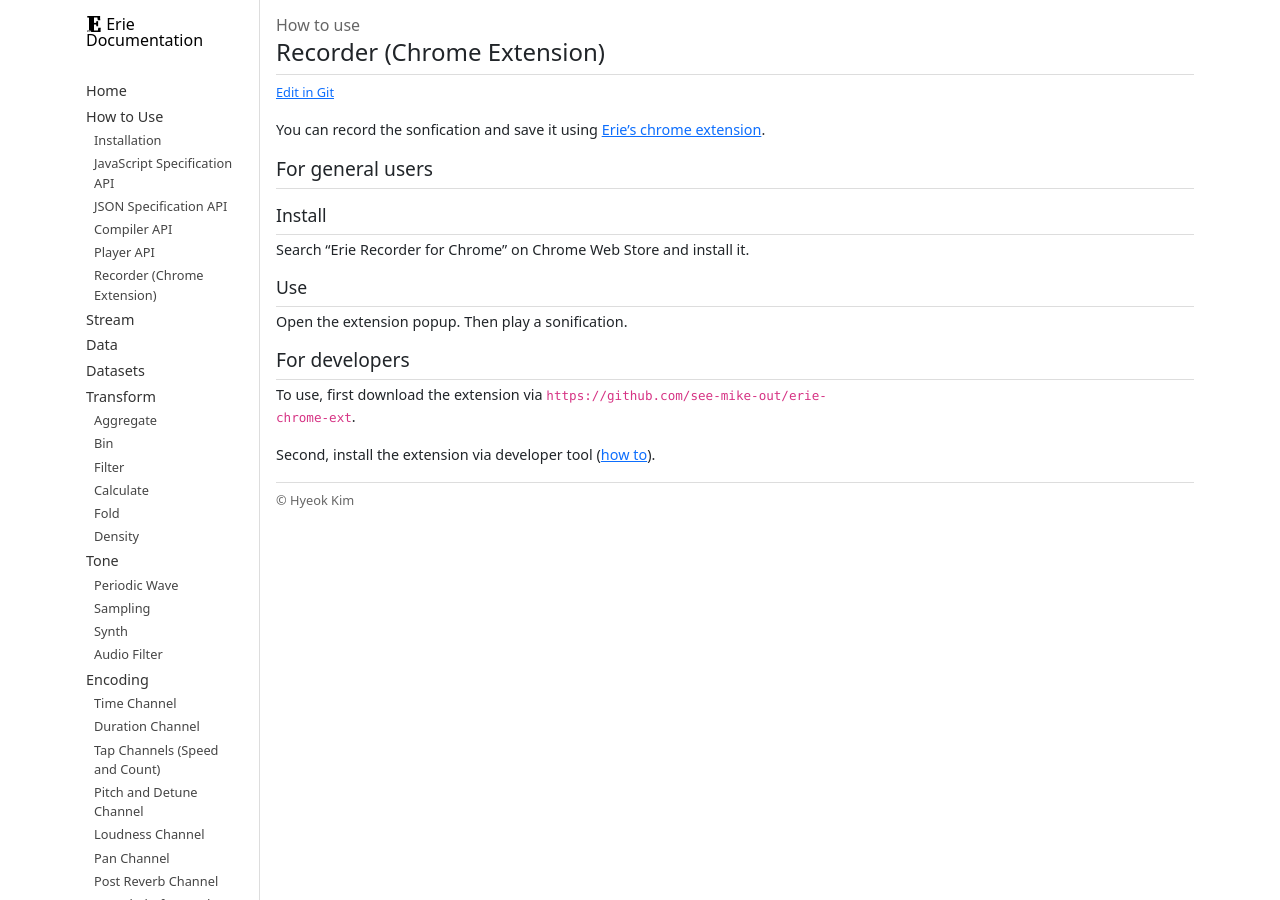
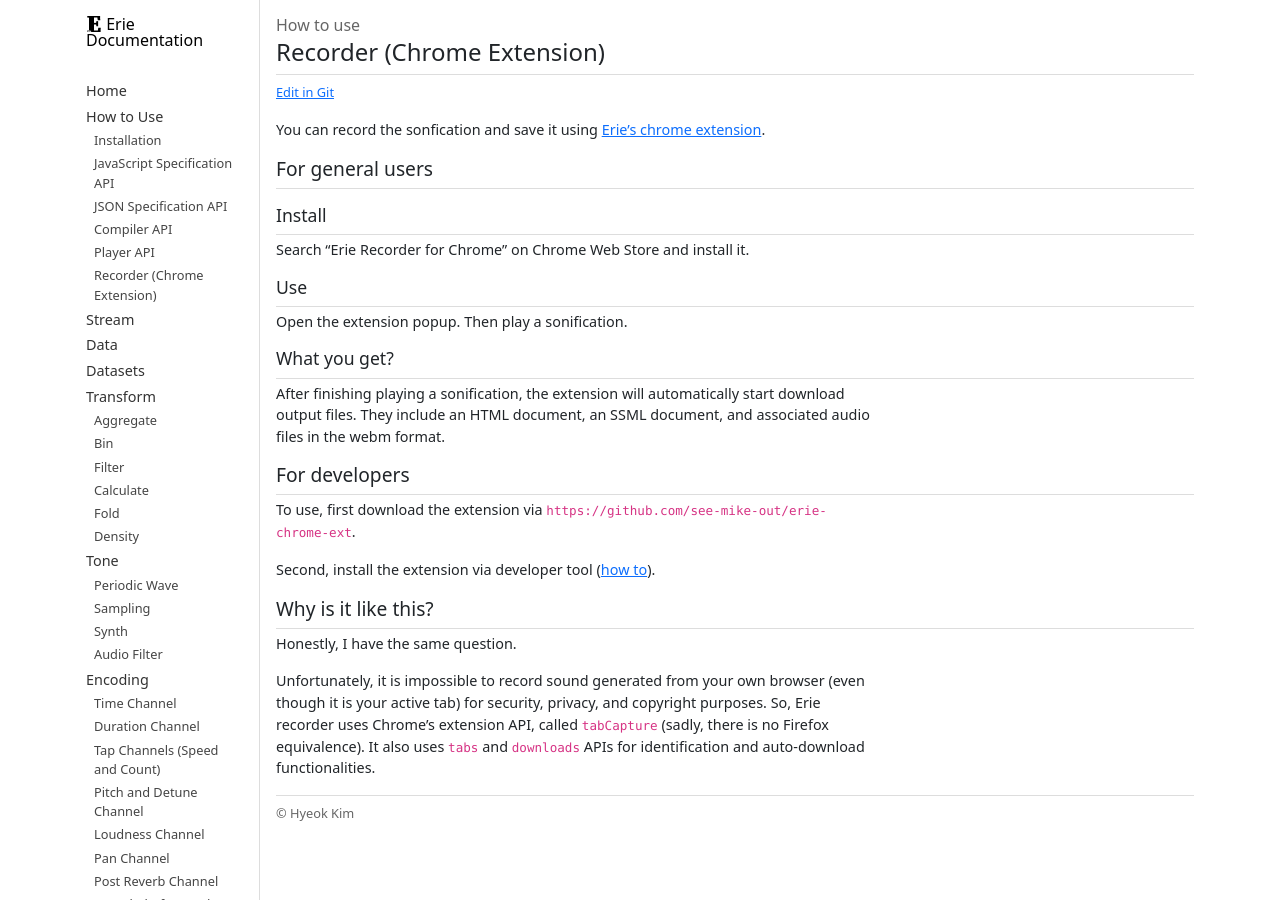
Before and after one commit to see-mike-out/erie-documentation, a Jekyll site: the page built from docs/how-to-use/recorder.md, in a window 1280 px wide. Built offline with Jekyll 4.4.1, drawn with Linux system fonts in a browser that asks for light colours.

Commit message:
additional comments on recorder

```diff
--- a/docs/how-to-use/recorder.md
+++ b/docs/how-to-use/recorder.md
@@ -18,8 +18,21 @@
 
 Open the extension popup. Then play a sonification.
 
+### What you get?
+
+After finishing playing a sonification, the extension will automatically start download output files.
+They include an HTML document, an SSML document, and associated audio files in the webm format.
+
 ## For developers
 
 To use, first download the extension via `https://github.com/see-mike-out/erie-chrome-ext`.
 
 Second, install the extension via developer tool ([how to](https://developer.chrome.com/docs/extensions/mv3/getstarted/development-basics/#load-unpacked)).
+
+## Why is it like this?
+
+Honestly, I have the same question.
+
+Unfortunately, it is impossible to record sound generated from your own browser (even though it is your active tab) for security, privacy, and copyright purposes.
+So, Erie recorder uses Chrome's extension API, called `tabCapture` (sadly, there is no Firefox equivalence).
+It also uses `tabs` and `downloads` APIs for identification and auto-download functionalities.
```
